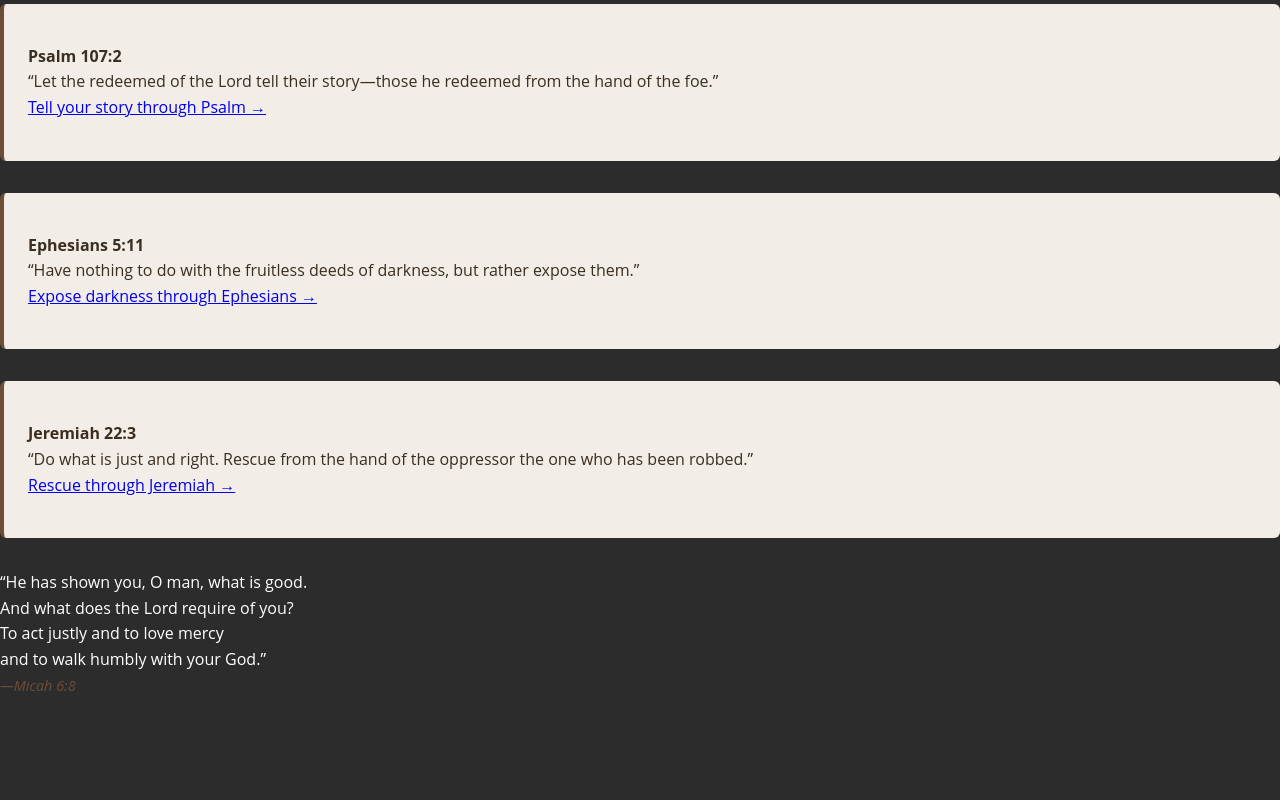
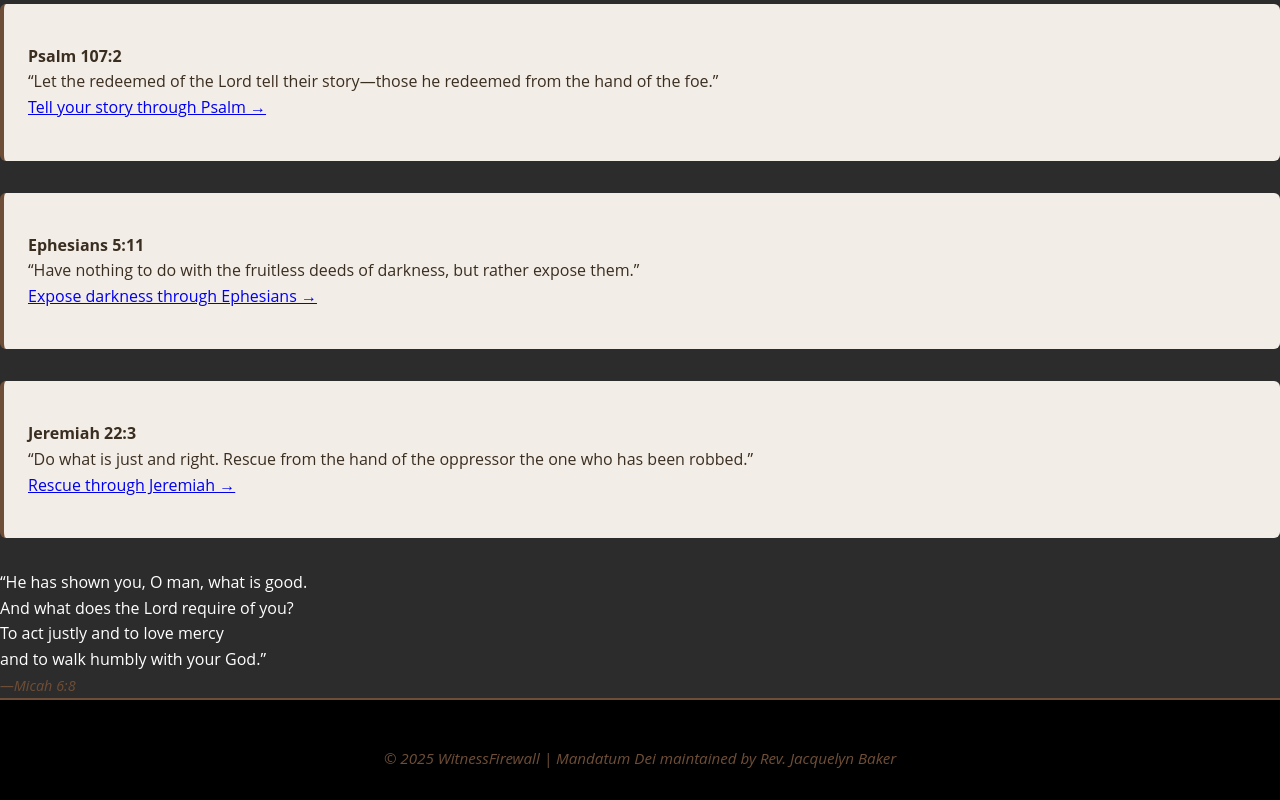
Before and after one commit to RICOWhistleblower/ShellMapSite, a plain HTML site: page index.html in a window 1280 px wide. Shown: the part 1548-2348 px from the top of the page. Before the commit the page ends 2246 px from the top, so only its background shows below. Drawn offline with Linux system fonts and the light colour scheme; files whose address does not match are found by name.

Commit message:
Update index.html

```diff
--- a/index.html
+++ b/index.html
@@ -117,5 +117,12 @@
       <span class="quote-caption">—Micah 6:8</span>
     </div>
   </div>
+<footer class="site-footer">
+  <div class="footer-credit">
+    © 2025 WitnessFirewall | Mandatum Dei maintained by Rev. Jacquelyn Baker
+  </div>
+</footer>
 </body>
 </html>
+</body>
+</html>
```
